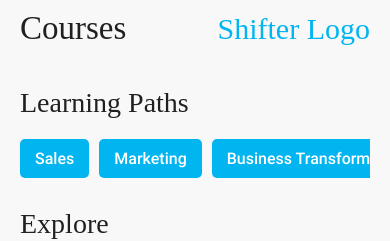
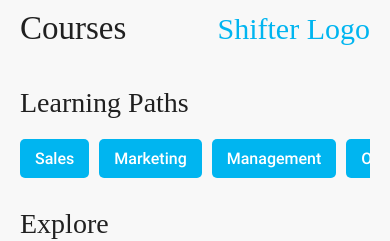
Before and after one commit to 80rjan/Shifter-ELearning-Mobile-App, a React Native app: screen / in a window 390 px wide. Shown: the top 241 px of the page. Built offline with nearby package versions, Linux system fonts and the light colour scheme; a web font is replaced by a local one.

Commit message:
Added fiiltering by topic and solved some bugs with the CourseDetails page (only works wth popToTop, not with goBack  and i dont know why)

```diff
--- a/app/AllCoursesDetails.js
+++ b/app/AllCoursesDetails.js
@@ -44,7 +44,8 @@ const allCoursesDetails = [
             ''
         ],
         skills: [
-            ''
+            'Marketing',
+            'Strategy'
         ],
         modules: [
             ''
@@ -65,7 +66,8 @@ const allCoursesDetails = [
             ''
         ],
         skills: [
-            ''
+            'Leadership',
+            'Management',
         ],
         modules: [
             ''
@@ -86,7 +88,9 @@ const allCoursesDetails = [
             ''
         ],
         skills: [
-            ''
+            'Sales',
+            'Soft Skills',
+            'Negotiation',
         ],
         modules: [
             ''
@@ -107,7 +111,7 @@ const allCoursesDetails = [
             ''
         ],
         skills: [
-            ''
+            'Marketing',
         ],
         modules: [
             ''
--- a/app/elements/Course.js
+++ b/app/elements/Course.js
@@ -21,8 +21,10 @@ export default function Course({ navigation, course }) {
     const handleFavoritePress = () => {
         if (heartIcon === 'heart-outline') {
             addFavorites(course);
+            // navigation.navigate('Wishlist');
         } else {
             removeFavorites(course);
+            // navigation.navigate('Home');
         }
     };
 
--- a/app/elements/CourseDescription.js
+++ b/app/elements/CourseDescription.js
@@ -43,7 +43,7 @@ export default function CourseDescription({ course }) {
 
 const styles=StyleSheet.create({
     container: {
-        marginBottom: 40,
+        marginBottom: 50,
     },
     description: {
         fontFamily: 'GothicA1-400',
@@ -51,7 +51,7 @@ const styles=StyleSheet.create({
         marginBottom: 40,
     },
     contentWrapper: {
-        gap: 10,
+        gap: 15,
     },
     content: {
         flexDirection: 'row',
--- a/app/elements/CourseModules.js
+++ b/app/elements/CourseModules.js
@@ -6,7 +6,7 @@ import React from "react";
 export default function CourseModules({ course }) {
 
     return (
-        <View style={styles.wrapper}>
+        <View style={styles.container}>
             <Text style={[styles.title, {color: '#202020'}]}>Module Breakdown</Text>
             <View style={styles.modulesWrapper}>
                 {course.modules.map((module, index) => (
@@ -20,8 +20,8 @@ export default function CourseModules({ course }) {
 }
 
 const styles=StyleSheet.create({
-    wrapper: {
-        gap: 20,
+    container: {
+        gap: 10,    //because of the vertical padding on each text item
         marginBottom: 20,
     },
     title: {
--- a/app/elements/CourseOutcomes.js
+++ b/app/elements/CourseOutcomes.js
@@ -5,7 +5,7 @@ import React from "react";
 
 export default function CourseOutcomes({course}) {
     return (
-        <View style={styles.wrapper}>
+        <View style={styles.container}>
             <Text style={[styles.title, {color: '#202020'}]}>Course Highlights</Text>
             <View style={styles.outcomesWrapper}>
                 {course.outcomes.map((learn, index) => (
@@ -24,12 +24,12 @@ const styles=StyleSheet.create({
         fontFamily: 'GothicA1-500',
         fontSize: 25,
     },
-    wrapper: {
+    container: {
         gap: 20,
-        marginBottom: 40,
+        marginBottom: 50,
     },
     outcomesWrapper: {
-        gap: 5,
+        gap: 8,
     },
     item: {
         flexDirection: 'row',
--- a/app/elements/CourseSkills.js
+++ b/app/elements/CourseSkills.js
@@ -3,7 +3,7 @@ import React from "react";
 
 export default function CourseSkills({course}) {
     return (
-        <View style={styles.wrapper}>
+        <View style={styles.container}>
             <Text style={[styles.title, {color: '#202020'}]}>Skills You'll Gain</Text>
             <ScrollView horizontal showsHorizontalScrollIndicator={false} style={styles.scrollView}>
                 {course.skills.map((skill, index) => (
@@ -21,9 +21,9 @@ const styles=StyleSheet.create({
         fontFamily: 'GothicA1-500',
         fontSize: 25,
     },
-    wrapper: {
+    container: {
         gap: 20,
-        marginBottom: 40,
+        marginBottom: 50,
     },
     scrollView: {
         gap: 5,
@@ -37,6 +37,6 @@ const styles=StyleSheet.create({
     },
     text: {
         fontFamily: 'GothicA1-400',
-        fontSize: 18,
+        fontSize: 16,
     }
 })
--- a/app/elements/Courses.js
+++ b/app/elements/Courses.js
@@ -13,6 +13,7 @@ export default function Courses({title, allCourses, navigation}) {
         <View style={styles.coursesWrapper}>
             <Text style={[styles.heading, {color: '#202020'}]}>{title}</Text>
             <ScrollView vertical showsVerticalScrollIndicator={false} style={styles.scrollView}>
+                {allCourses.length===0 && <Text style={styles.errorText}>No courses to show</Text>}
                 {allCourses.map((course, index) => {
                     return <Course
                                    key={index}
@@ -39,4 +40,9 @@ const styles=StyleSheet.create({
         fontFamily: 'GothicA1-700',
         fontSize: 28,
     },
+    errorText: {
+        fontFamily: 'GothicA1-500',
+        fontSize: 20,
+        alignSelf: 'center',
+    }
 })
--- a/app/elements/Topics.js
+++ b/app/elements/Topics.js
@@ -1,19 +1,25 @@
+import {View, Text, StyleSheet, ScrollView, TouchableOpacity} from 'react-native';
 
-import {View, Text, StyleSheet, ScrollView} from 'react-native';
-import styleToBarStyle from "expo-status-bar/build/styleToBarStyle";
+export default function Topics({ handleFilter, selectedSkill }) {
 
-export default function Topics() {
+    const topics = ['Sales', 'Marketing', 'Management', 'Onboarding', 'Leadership', 'Strategy'];
 
     return (
         <View style={styles.topicsWrapper}>
             <Text style={[styles.heading, {color: '#202020'}]}>Learning Paths</Text>
             <ScrollView horizontal showsHorizontalScrollIndicator={false} style={styles.scrollView}>
-                <View style={styles.scrollElement}><Text style={styles.topics}>Sales</Text></View>
-                <View style={styles.scrollElement}><Text style={styles.topics}>Marketing</Text></View>
-                <View style={styles.scrollElement}><Text style={styles.topics}>Business Transformation</Text></View>
-                <View style={styles.scrollElement}><Text style={styles.topics}>Onboarding</Text></View>
-                <View style={styles.scrollElement}><Text style={styles.topics}>Leadership</Text></View>
-                <View style={styles.scrollElement}><Text style={styles.topics}>Strategy</Text></View>
+                {topics.map((topic, index) => (
+                    <TouchableOpacity
+                        key={index}
+                        style={[
+                            styles.scrollElement,
+                            selectedSkill === topic ? styles.selected : null
+                        ]}
+                        onPress={() => handleFilter(topic)}
+                    >
+                        <Text style={styles.topics}>{topic}</Text>
+                    </TouchableOpacity>
+                ))}
             </ScrollView>
         </View>
     )
@@ -39,9 +45,12 @@ const styles = StyleSheet.create({
         backgroundColor: '#00b5f0',
         marginRight: 10,
     },
+    selected: {
+        backgroundColor: '#005f80', // Darker color for selected topic
+    },
     topics: {
         fontFamily: 'Roboto-500',
         color: 'white',
         fontSize: 16,
     }
-})
+});
--- a/app/pages/Home.js
+++ b/app/pages/Home.js
@@ -1,12 +1,11 @@
-
 import { StyleSheet, Text, View, SafeAreaView } from 'react-native';
+import {useState} from "react";
 import Navbar from "../elements/Navbar";
 import Header from "../elements/Header";
 import Topics from "../elements/Topics";
 import Courses from "../elements/Courses";
 import {usePerson} from "../PersonInformationContext";
 import allCoursesDetails from "../AllCoursesDetails";
-
 
 export default function Home({navigation}) {
     const { person } = usePerson();
@@ -15,13 +14,28 @@ export default function Home({navigation}) {
         !coursesBought.some(boughtCourse => boughtCourse.title === course.title)
     );
 
+    const [filteredCourses, setFilteredCourses] = useState(courses);
+    const [selectedSkill, setSelectedSkill] = useState(null);
+
+    const handleFilter = (skill) => {
+        if (selectedSkill === skill) {
+            // If the skill is already selected, clear the filter
+            setFilteredCourses(courses);
+            setSelectedSkill(null);
+        } else {
+            // Filter courses based on the selected skill
+            const filtered = courses.filter(course => course.skills.includes(skill));
+            setFilteredCourses(filtered);
+            setSelectedSkill(skill);
+        }
+    };
 
     return (
         <SafeAreaView style={styles.container}>
             <Header headerName='Courses' />
             <View style={styles.content}>
-                <Topics />
-                <Courses title={'Explore '} allCourses={courses} navigation={navigation}/>
+                <Topics courses={filteredCourses} handleFilter={handleFilter} selectedSkill={selectedSkill} />
+                <Courses title={'Explore '} allCourses={filteredCourses} navigation={navigation}/>
             </View>
         </SafeAreaView>
     );
--- a/app/pages/StackCourseDetails.js
+++ b/app/pages/StackCourseDetails.js
@@ -2,6 +2,9 @@ import React from 'react';
 import { StyleSheet, Text } from 'react-native';
 import {CardStyleInterpolators, createStackNavigator} from '@react-navigation/stack';
 import CourseDetails from "./CourseDetails";
+import Home from './Home';
+import Wishlist from "./Wishlist";
+import Learn from "./Learn";
 
 const Stack = createStackNavigator();
 
```
Also changed, not shown: app/pages/CourseDetails.js (+44 -9 lines). Lines whose indentation alone changed are shown as unchanged.
